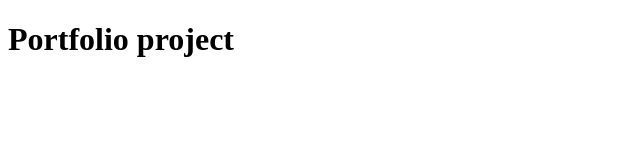
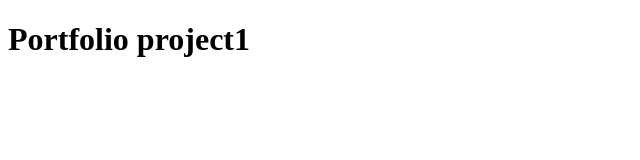
Before and after one commit to Mehajabeen2/Mehajabeen2, a plain HTML site: page index.html in a window 1280 px wide. Shown: the full height of the page, 0-640 px from the left. Drawn offline with Linux system fonts and the light colour scheme.

Commit message:
first project

```diff
--- a/index.html
+++ b/index.html
@@ -6,6 +6,6 @@
     <title>Project 1</title>
 </head>
 <body>
-    <h1>Portfolio project</h1>
+    <h1>Portfolio project1</h1>
 </body>
 </html>
```
